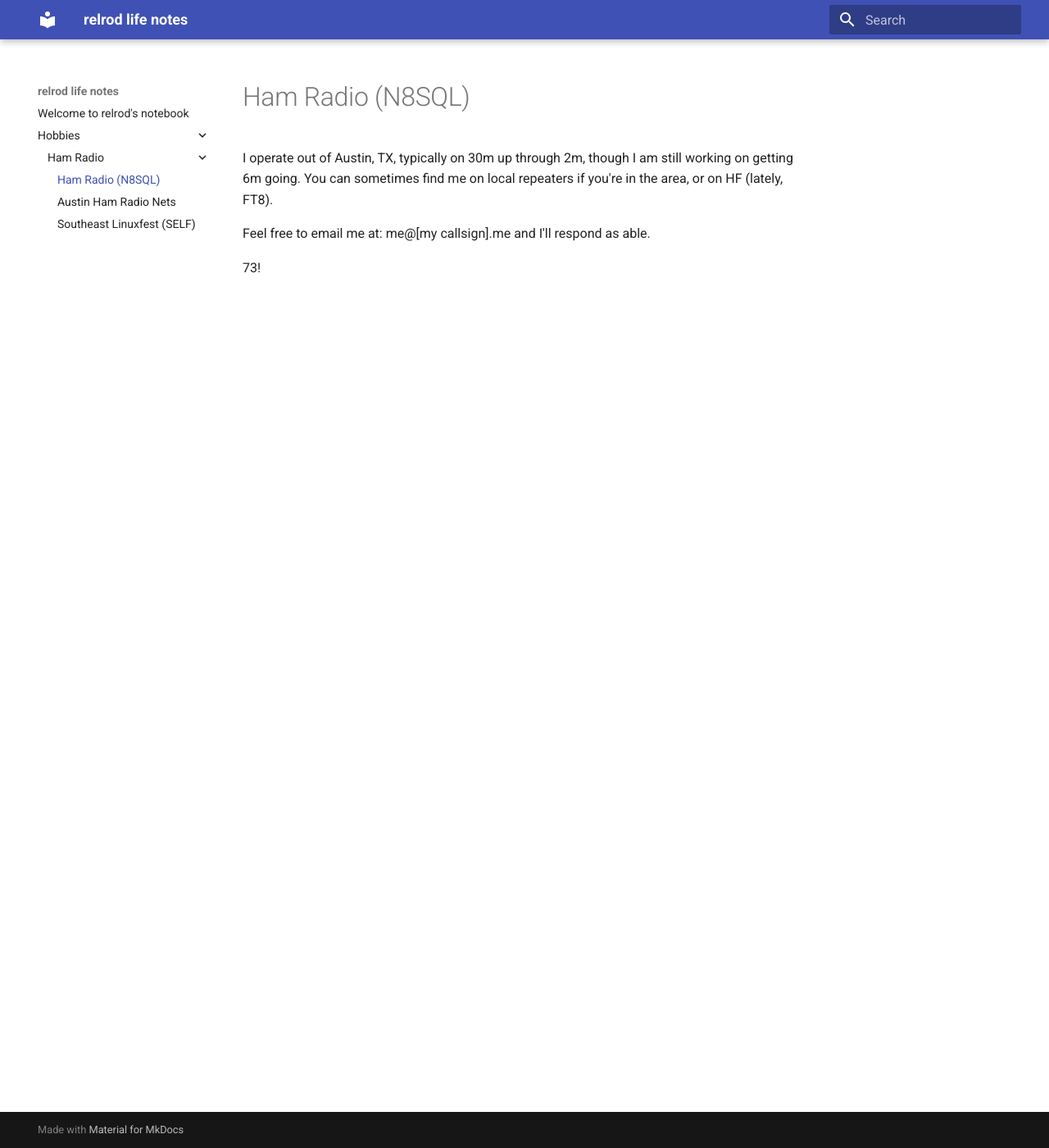
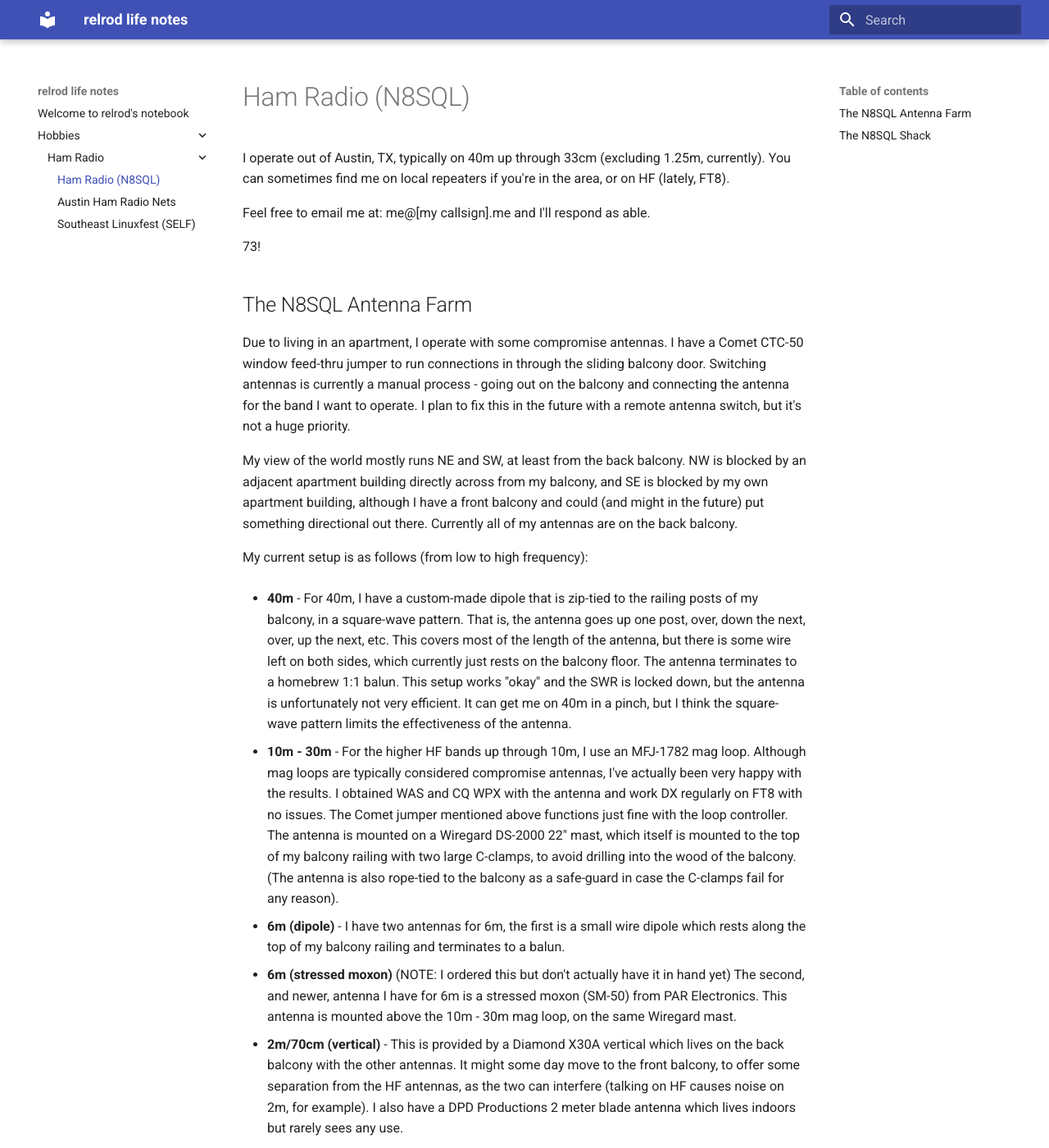
Before and after one commit to relrod/notes, an MkDocs documentation site: the page built from docs/hobbies/ham-radio/index.md, in a window 1280 px wide and 1400 px high. Shown: the whole window at 82% size. Built offline with MkDocs 1.6.1 and Material for MkDocs 9.7.7, drawn with Linux system fonts in a browser that asks for light colours; comment, search, counter and statistics services are not loaded; some of the changed text lies outside the part shown.

Commit message:
ham stuff, kinda
Signed-off-by: Rick Elrod <rick@elrod.me>

```diff
--- a/docs/hobbies/ham-radio/index.md
+++ b/docs/hobbies/ham-radio/index.md
@@ -1,9 +1,102 @@
 # Ham Radio (N8SQL)
 
-I operate out of Austin, TX, typically on 30m up through 2m, though I am still
-working on getting 6m going. You can sometimes find me on local repeaters if
-you're in the area, or on HF (lately, FT8).
+I operate out of Austin, TX, typically on 40m up through 33cm (excluding 1.25m,
+currently). You can sometimes find me on local repeaters if you're in the area,
+or on HF (lately, FT8).
 
 Feel free to email me at: me@[my callsign].me and I'll respond as able.
 
 73!
+
+
+## The N8SQL Antenna Farm
+
+Due to living in an apartment, I operate with some compromise
+antennas. I have a Comet CTC-50 window feed-thru jumper to run
+connections in through the sliding balcony door. Switching antennas is
+currently a manual process - going out on the balcony and connecting
+the antenna for the band I want to operate. I plan to fix this in the
+future with a remote antenna switch, but it's not a huge priority.
+
+My view of the world mostly runs NE and SW, at least from the back
+balcony. NW is blocked by an adjacent apartment building directly
+across from my balcony, and SE is blocked by my own apartment
+building, although I have a front balcony and could (and might in the
+future) put something directional out there. Currently all of my
+antennas are on the back balcony.
+
+My current setup is as follows (from low to high frequency):
+
+* **40m** - For 40m, I have a custom-made dipole that is zip-tied to
+  the railing posts of my balcony, in a square-wave pattern. That is,
+  the antenna goes up one post, over, down the next, over, up the
+  next, etc. This covers most of the length of the antenna, but there
+  is some wire left on both sides, which currently just rests on the
+  balcony floor. The antenna terminates to a homebrew 1:1 balun. This
+  setup works "okay" and the SWR is locked down, but the antenna is
+  unfortunately not very efficient. It can get me on 40m in a pinch,
+  but I think the square-wave pattern limits the effectiveness of the
+  antenna.
+
+* **10m - 30m** - For the higher HF bands up through 10m, I use an
+  MFJ-1782 mag loop. Although mag loops are typically considered
+  compromise antennas, I've actually been very happy with the
+  results. I obtained WAS and CQ WPX with the antenna and work DX
+  regularly on FT8 with no issues. The Comet jumper mentioned above
+  functions just fine with the loop controller. The antenna is mounted
+  on a Wiregard DS-2000 22" mast, which itself is mounted to the top
+  of my balcony railing with two large C-clamps, to avoid drilling
+  into the wood of the balcony. (The antenna is also rope-tied to the
+  balcony as a safe-guard in case the C-clamps fail for any reason).
+
+* **6m (dipole)** - I have two antennas for 6m, the first is a small
+  wire dipole which rests along the top of my balcony railing and
+  terminates to a balun.
+
+* **6m (stressed moxon)** (NOTE: I ordered this but don't actually
+  have it in hand yet) The second, and newer, antenna I have for 6m
+  is a stressed moxon (SM-50) from PAR Electronics. This antenna is
+  mounted above the 10m - 30m mag loop, on the same Wiregard mast.
+
+* **2m/70cm (vertical)** - This is provided by a Diamond X30A vertical
+  which lives on the back balcony with the other antennas. It might
+  some day move to the front balcony, to offer some separation from
+  the HF antennas, as the two can interfere (talking on HF causes
+  noise on 2m, for example). I also have a DPD Productions 2 meter
+  blade antenna which lives indoors but rarely sees any use.
+
+* **2m (horizontal)** - Additionally, I have a GRA-YG1443 2m/70cm
+  square dipole, but it is not currently in use.
+
+* **33cm** - For 900MHz, I have a small magmount which is currently indoors and
+  works well enough to hit the two distinct 900MHz repeater systems in the area
+  (K5TRA and KA5D).
+
+## The N8SQL Shack
+
+* **Audio** - This is currently a work in progress, but the plan is to use a
+  Soundcraft Ui12 digital mixer that I had laying around. All of the radios will
+  feed into it, and it will be controllable via any device on the network (such
+  as my desktop, or a tablet on the desk showing the mixer console for quick
+  access).
+
+* **HF/6m** - Until recently, this was done with an IC-706mkii. However, it was
+  recently replaced with an IC-7300. The IC-7300 feeds to a Daiwa CN-801
+  power/SWR meter, when then feeds to the loop controller for the MFJ mag loop.
+  The loop controller is left in-line constantly, as it seems to be passive if
+  connected to a different antenna, so long as the tuning buttons aren't
+  pressed. The loop controller output then runs along my apartment's main
+  hallway (using
+  [Legrand Wiremold covers](https://www.amazon.com/gp/product/B0015EDVVU/) to
+  hide them) into the Comet CTC-50 which feeds through the door to the balcony.
+  All patch cables (radio-meter, meter-controller) are RG400. They are wrapped
+  around #31 ferrite cores as are most of the other cables and wires that are
+  anywhere near the radios.
+
+* **2m/70cm** - This is currently provided by a Kenwood TM-V71a. It works fairly
+  well, but my setup has a bit of a "hiss" on some of the repeaters in the area,
+  that I wish it didn't. Moving the antenna to the other balcony might fix
+  this.
+
+* **33cm** - 900MHz is provided by a Kenwood TK-941, which has some of the
+  quietest, best sounding receive audio I've ever heard.
```
